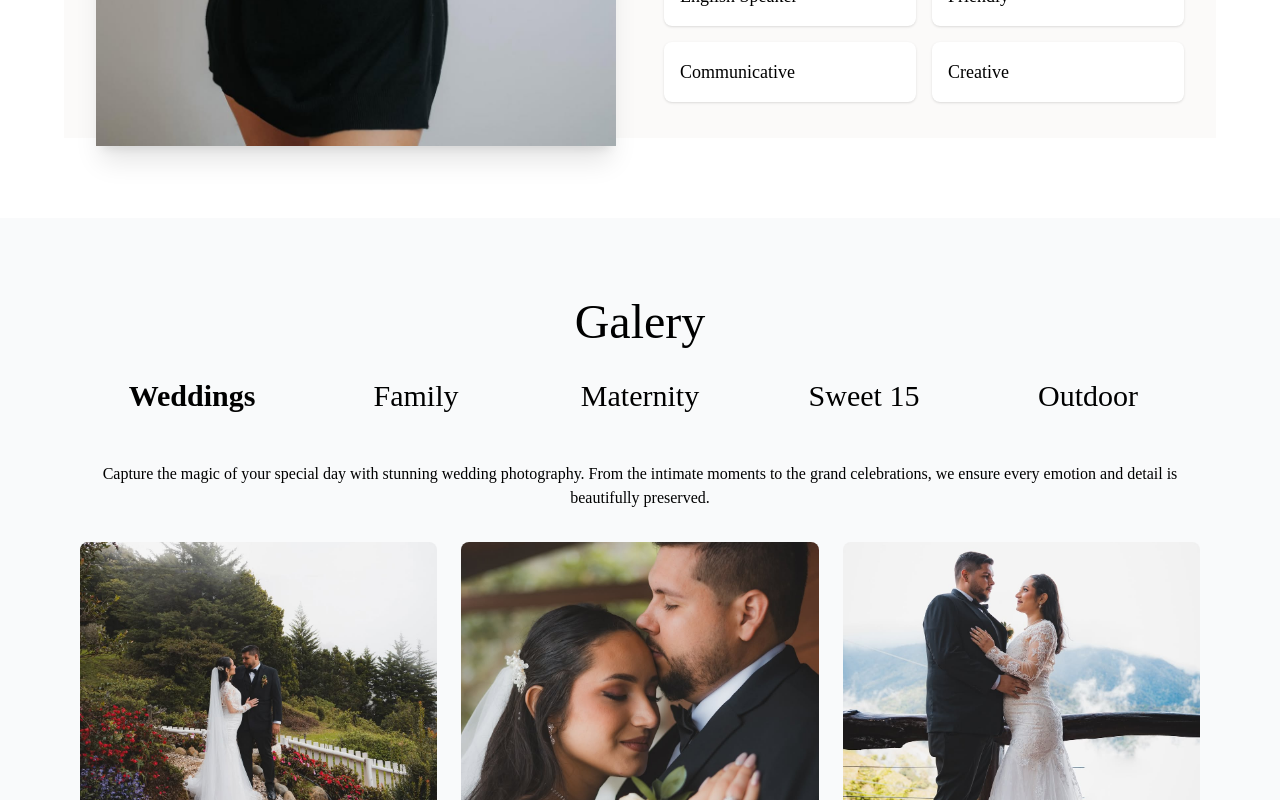
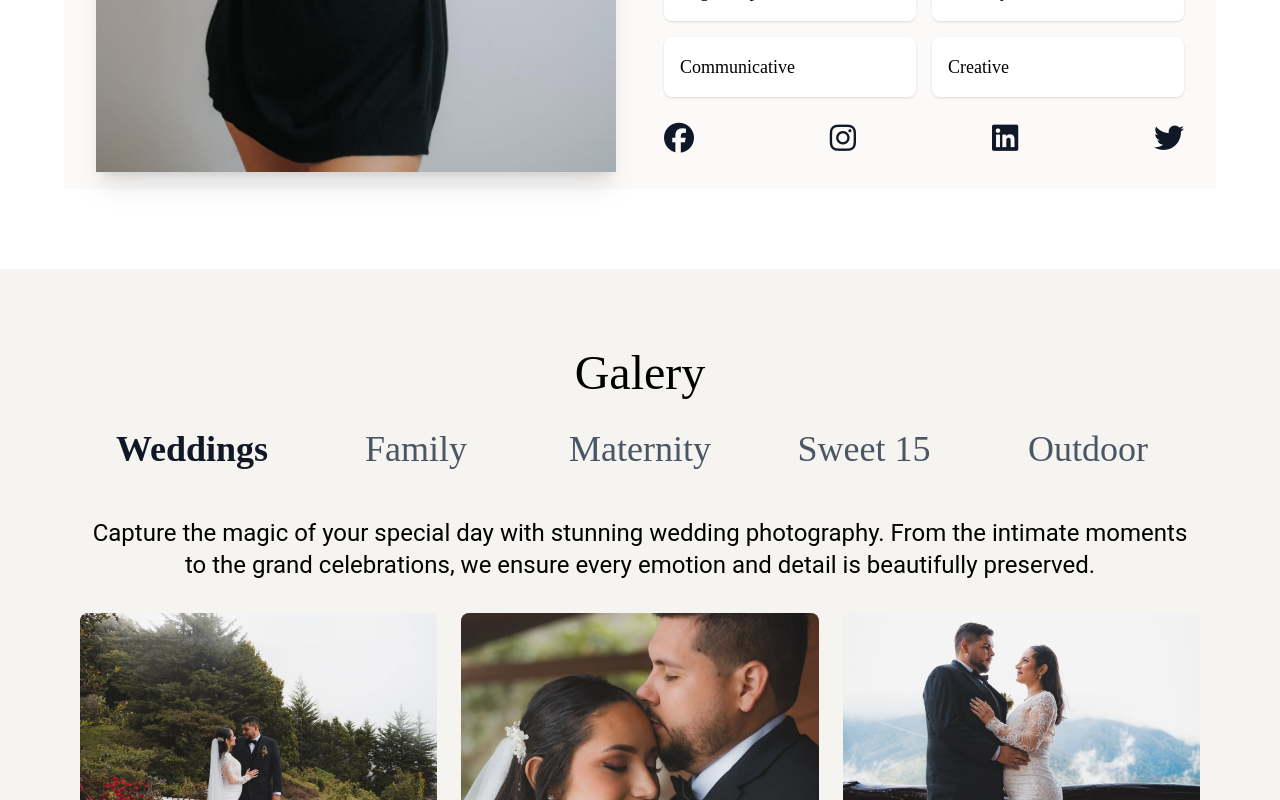
Before and after one commit to FabricioMF72/black-rose-ui, an Angular app: page / in a window 1280 px wide. Shown: the part 1480-2280 px from the top of the page. Built offline with nearby package versions, Linux system fonts and the light colour scheme.

Commit message:
update galery

```diff
--- a/src/app/components/about/about.component.html
+++ b/src/app/components/about/about.component.html
@@ -1,5 +1,5 @@
 <section class="py-20 px-4 min-h-screen">
-    <div class="max-w-6xl mx-auto grid md:grid-cols-2 gap-12 items-center bg-secondary p-8">
+    <div class="max-w-6xl mx-auto grid md:grid-cols-2 gap-12 items-center bg-about p-8">
       <div class="relative top-10">
         <img src="ken-about-2.jpg" alt="Kendra Saenz" class=" shadow-xl">
       </div>
@@ -22,6 +22,20 @@
             <h3 class="font-serif text-lg">Creative</h3>
           </div>
         </div>
+        <div class="flex justify-between items-center space-x-6 mt-6">
+          <a href="https://www.facebook.com" target="_blank" class="text-gray-900 hover:text-blue-600 text-3xl">
+            <i class="fab fa-facebook"></i>
+          </a>
+          <a href="https://www.instagram.com" target="_blank" class="text-gray-900 hover:text-pink-500 text-3xl">
+            <i class="fab fa-instagram"></i>
+          </a>
+          <a href="https://www.linkedin.com" target="_blank" class="text-gray-900 hover:text-blue-700 text-3xl">
+            <i class="fab fa-linkedin"></i>
+          </a>
+          <a href="https://twitter.com" target="_blank" class="text-gray-900 hover:text-blue-400 text-3xl">
+            <i class="fab fa-twitter"></i>
+          </a>
+        </div>
       </div>
     </div>
   </section>
--- a/src/app/components/about/about.component.scss
+++ b/src/app/components/about/about.component.scss
@@ -0,0 +1,7 @@
+.fab {
+    transition: transform 0.2s ease-in-out;
+}
+
+.fab:hover {
+    transform: scale(1.2);
+}
--- a/src/app/components/contact-form/contact-form.component.html
+++ b/src/app/components/contact-form/contact-form.component.html
@@ -1,6 +1,7 @@
-<section class="py-20 bg-gray-50">
-    <div class="max-w-4xl mx-auto px-4">
-      <h2 class="text-4xl font-serif text-center mb-12">I AM EXCITED TO CONTACT WITH YOU</h2>
+<section class="py-20 h-screen bg-contact">
+    <div class="max-w-4xl mx-auto px-4 ">
+      <h2 class="text-4xl font-serif text-center mb-12">I AM EXCITED TO <br>
+         CONTACT WITH YOU</h2>
       <form [formGroup]="contactForm" (ngSubmit)="onSubmit()" class="space-y-6">
         <div class="grid md:grid-cols-2 gap-6">
           <div>
--- a/src/app/components/galery/galery.component.html
+++ b/src/app/components/galery/galery.component.html
@@ -1,12 +1,14 @@
-<section class="py-20 bg-gray-50">
+<section class="py-20 bg-galery">
     <div class="max-w-6xl mx-auto px-4">
-      <h2 class="text-center font-serif text-5xl mb-8">Galery</h2>
+      <h1 class="text-center font-serif text-5xl mb-8">Galery</h1>
       <ul class="grid lg:grid-cols-5 sm:grid-cols-2 md:grid-cols-2">
         @for (package of packageList; track $index) {
-          <li [ngClass]="{'font-bold':package.selected}" class="text-3xl hover:font-bold font-serif text-center mb-12" (click)="changeCategory(package.category)">{{package.category}}</li>
+          <li [ngClass]="{'font-bold text-gray-900':package.selected}" class="text-4xl hover:font-bold text-gray-600 font-serif text-center mb-12" (click)="changeCategory(package.category)">
+            <h2>{{package.category}}</h2>
+          </li>
         }
       </ul>
-      <p class="text-center font-serif mb-8">{{categorySelected!.description}}</p>
+      <p class="text-center font-sans mb-8 text-2xl">{{categorySelected!.description}}</p>
       <div class="grid grid-cols-1 md:grid-cols-3 gap-6">
         <div *ngFor="let image of categorySelected!.imageList" class="relative group cursor-pointer" >
           <img [src]="image" [alt]="categorySelected!.category" class="w-full h-80 object-cover rounded-lg transition transform group-hover:scale-105">
--- a/src/index.html
+++ b/src/index.html
@@ -5,6 +5,7 @@
   <title>BlackRoseWeb</title>
   <base href="/">
   <meta name="viewport" content="width=device-width, initial-scale=1">
+  <link rel="stylesheet" href="https://cdnjs.cloudflare.com/ajax/libs/font-awesome/6.5.1/css/all.min.css">
   <link rel="icon" type="image/x-icon" href="favicon.ico">
 </head>
 <body>
--- a/src/styles.scss
+++ b/src/styles.scss
@@ -1,8 +1,10 @@
 @import "tailwindcss";
 
 @theme {
-    --color-primary:  #F6F4F0;
-    --color-secondary: #FBFAF9;
-    --font-serif: 'Playfair Display', serif;
-    --font-sans: 'Roboto', Arial, sans-serif;
-  }
+  --color-primary: #F6F4F0;
+  --color-about: #FBFAF9;
+  --color-galery: #F6F4F0;
+  --color-contact: #F7F5F2;
+  --font-serif: 'Playfair Display', serif;
+  --font-sans: 'Roboto', Arial, sans-serif;
+}
```
